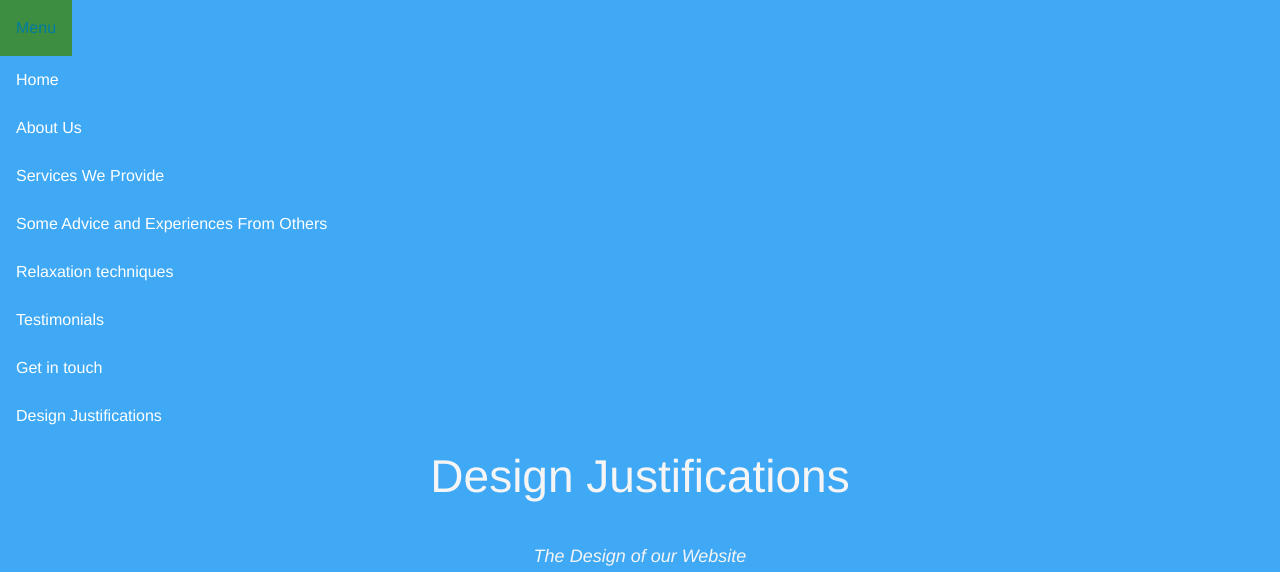
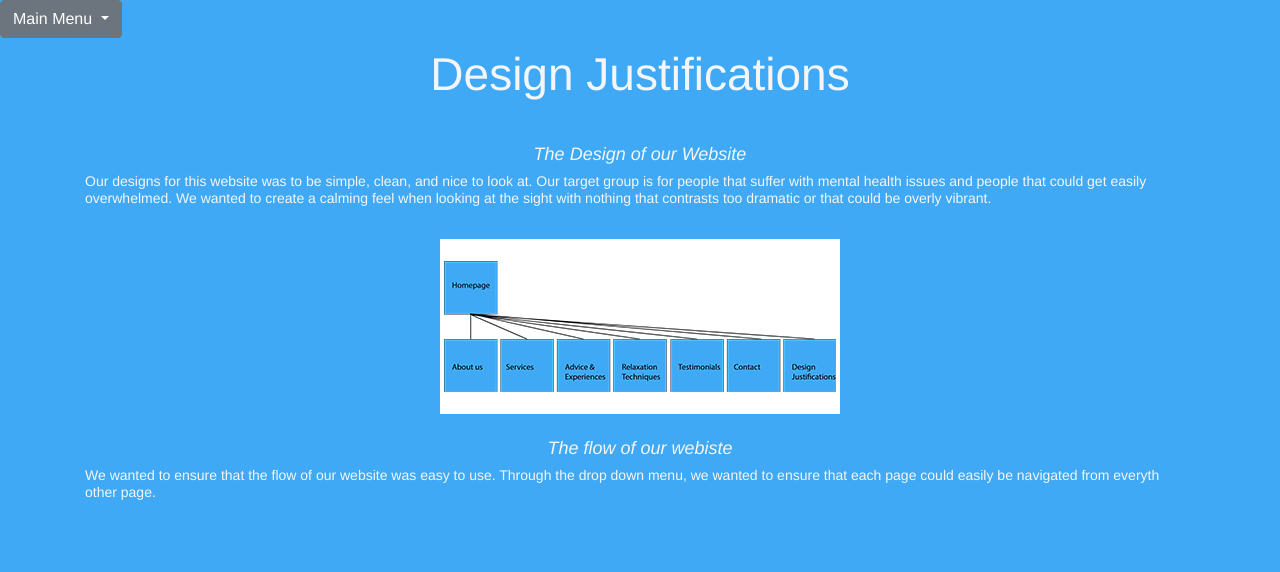
Before and after one commit to donja00/TranquillityThroughout, a plain HTML site: page design.html in a window 1280 px wide. Shown: the top 572 px of the page. Drawn offline with Linux system fonts and the light colour scheme.

Commit message:
Testing Drop down menu. Tried installing all bootstrap files.

```diff
--- a/design.html
+++ b/design.html
@@ -2,7 +2,7 @@
 <html>
 <head>
 <meta charset="UTF-8">
-<title>Experiences</title>
+<title>Design Justification</title>
 
 <link href="css/bootstrap.min.css" rel="stylesheet" type="text/css">
 <link href="css/styles.css" rel="stylesheet" type="text/css">
@@ -12,18 +12,21 @@
 
 <body>
 	<div class="dropdown">
-  <button onclick="myFunction()" class="dropbtn">Menu</button>
-  <div id="myDropdown" class="dropdown-content">
-    <a href="Index.html">Home</a>
-    <a href="about.html">About Us</a>
-    <a href="services.html">Services We Provide</a>
-    <a href="advice.html">Some Advice and Experiences From Others</a>
-	<a href="relaxation.html">Relaxation techniques</a>
-	<a href="testimonials.html">Testimonials</a>
-    <a href="contact.html">Get in touch</a>
-	<a href="design.html">Design Justifications</a>
+  <button class="btn btn-secondary dropdown-toggle" type="button" id="dropdownMenu2" data-toggle="dropdown" aria-haspopup="true" aria-expanded="false">
+    Main Menu
+  </button>
+  <div class="dropdown-menu" aria-labelledby="dropdownMenu2">
+    <a class="dropdown-item" type="button" href="Index.html">Home</a>
+    <a class="dropdown-item" type="button" href="about.html">About Us</a>
+    <a class="dropdown-item" type="button" href="services.html">Services We Provide</a>
+    <a class="dropdown-item" type="button" href="advice.html">Some Advice and Experiences From Others</a>
+	<a class="dropdown-item" type="button" href="relaxation.html">Relaxation techniques</a>
+	<a class="dropdown-item" type="button" href="testimonials.html">Testimonials</a>
+    <a class="dropdown-item" type="button" href="contact.html">Get in touch</a>
+	<a class="dropdown-item" type="button" href="design.html">Design Justifications</a>
   </div>
 </div>
+
 	<h1>Design Justifications</h1>
 	<br>
 <div class="container">
```
Also changed, not shown: 1 other file.
